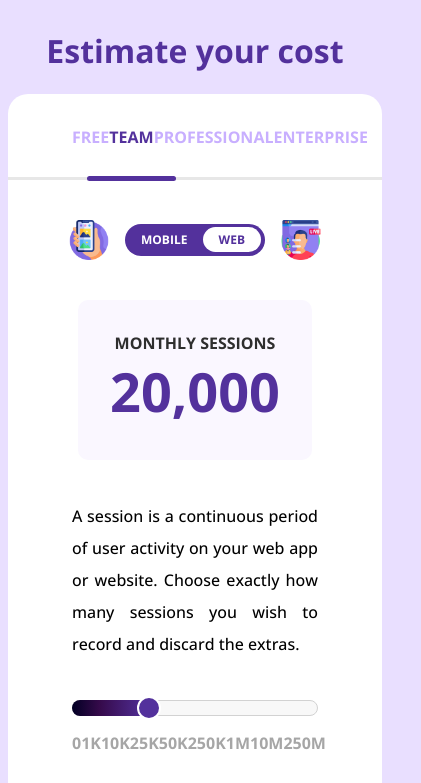
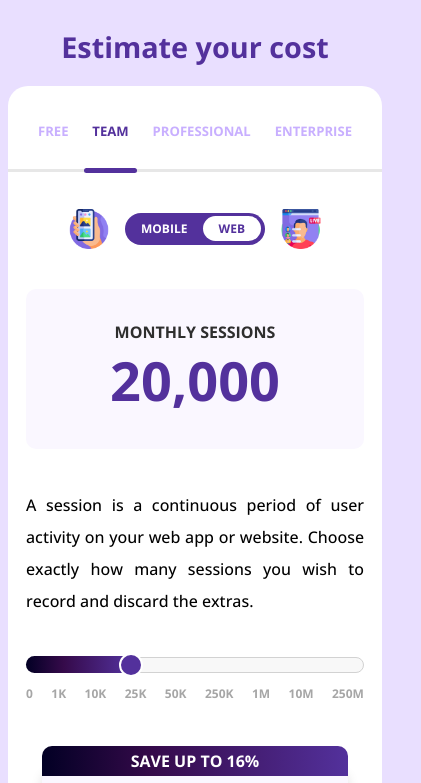
Before and after one commit to Koscee/cost-estimator-page-design, a plain HTML site: page index.html in a window 390 px wide. Shown: the top 783 px of the page, 421 px wide, since content can reach past the window. Drawn offline with nearby package versions, Linux system fonts and the light colour scheme.

Commit message:
feat: make page responsive

```diff
--- a/index.css
+++ b/index.css
@@ -25,7 +25,7 @@ h1 {
   align-items: center;
   row-gap: 40px;
   border-radius: 20px;
-  padding: 0 64px 64px 64px; /*reduce padding on mobile*/
+  padding: 0 64px 64px 64px;
   position: relative;
 }
 
@@ -37,11 +37,10 @@ h1 {
   color: rgb(200, 175, 255);
   font-weight: bold;
   text-transform: uppercase;
-  /* font-size: 0.82rem; on mobile*/
 }
 
 .tabs p {
-  padding-block: 16px;
+  padding: 16px 4px;
   flex: 0 1 auto;
 }
 
@@ -268,3 +267,50 @@ h1 {
   border-top-right-radius: 10px;
   border-top-left-radius: 10px;
 }
+
+@media only screen and (max-width: 720px) {
+  .container {
+    padding: 0 42px 64px;
+  }
+  .sessions-card {
+    width: 80%;
+  }
+  .card-wrapper {
+    flex-wrap: wrap-reverse;
+  }
+  .card {
+    width: 100%;
+  }
+}
+
+@media only screen and (max-width: 540px) {
+  .container {
+    padding: 0 18px 64px;
+  }
+  h1 {
+    font-size: 1.8rem;
+  }
+  .tabs {
+    font-size: 0.82rem;
+  }
+  .tabs p {
+    margin-top: 20px;
+  }
+  .tabs .active::after {
+    width: 120%;
+    left: -10%;
+    /* top: calc(100% + 16.5px); */
+  }
+  .sessions-card {
+    width: 100%;
+  }
+  .scale {
+    font-size: 12px;
+  }
+  .card-wrapper {
+    flex-wrap: wrap-reverse;
+  }
+  .card {
+    width: 100%;
+  }
+}
```
Also changed, not shown: docs/screenshots/mobile-view.jpeg (added), docs/screenshots/tablet-view.jpeg (added), 1 other file.
